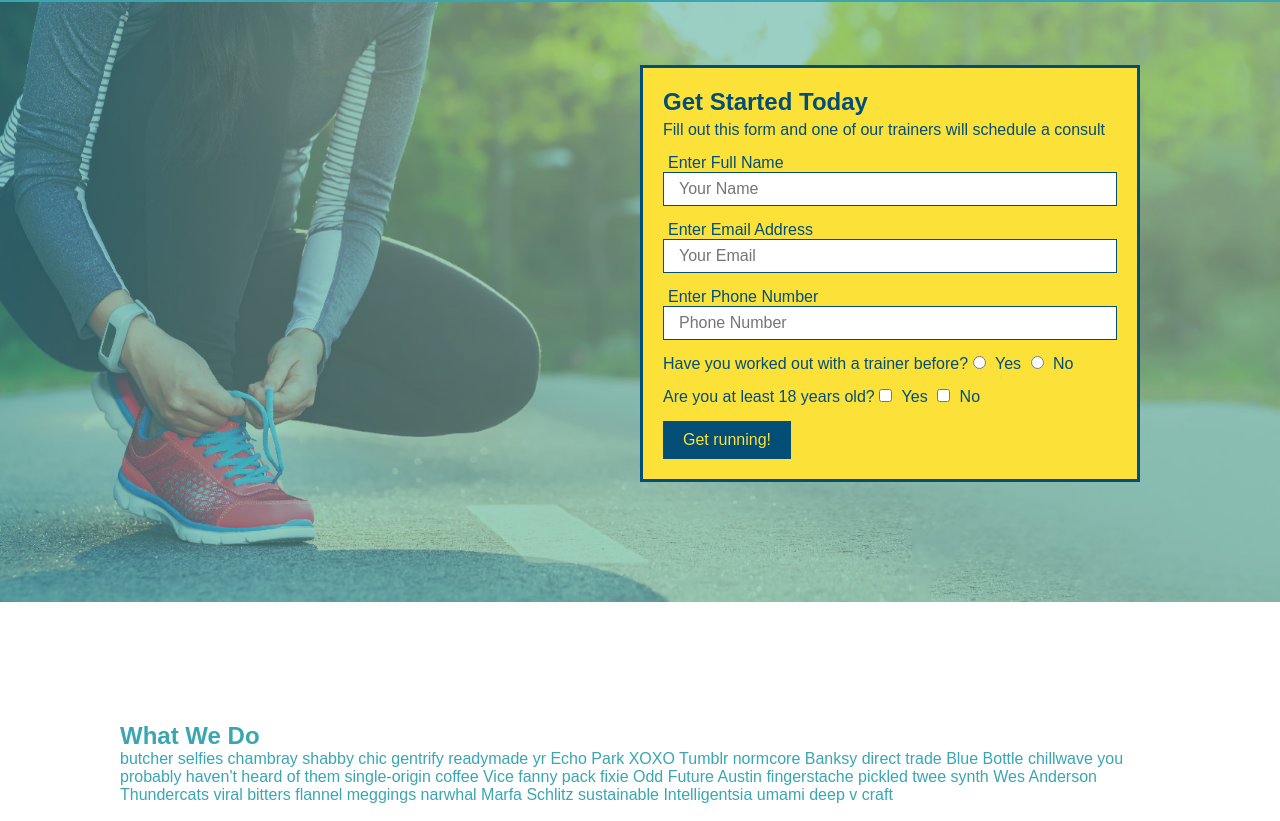
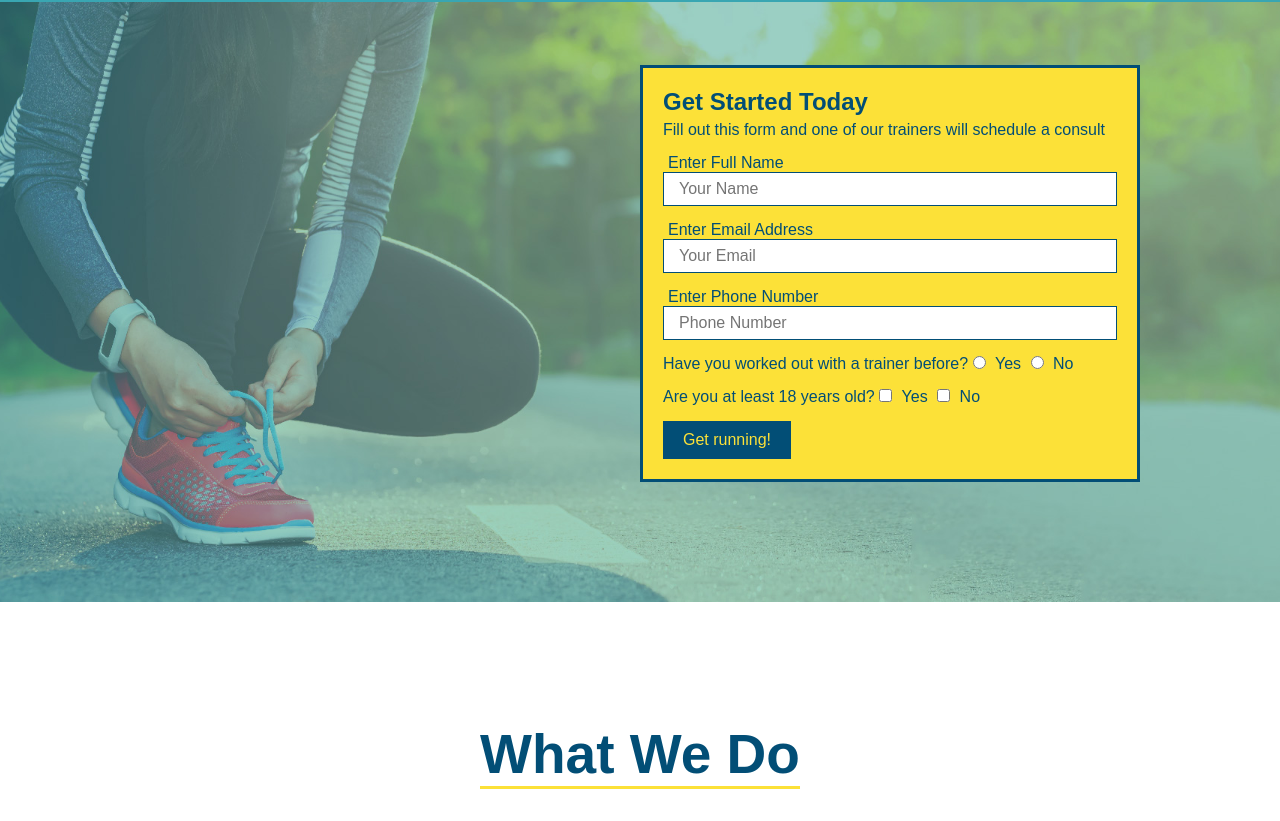
Before and after one commit to cfarias956/run-buddy, a plain HTML site: page index.html in a window 1280 px wide. Shown: the part 80-901 px from the top of the page. Drawn offline with Linux system fonts and the light colour scheme.

Commit message:
style what we do section

```diff
--- a/assets/style.css
+++ b/assets/style.css
@@ -73,3 +73,15 @@ section {
 .hero-form button{
     color: #fce138;background-color: #024e76; border: none; padding: 10px 20px; font-size: 16px;
 }
+.intro {
+    text-align: center;
+}
+.intro h2 {
+    font-size: 55px; color: #024e76; margin-bottom: 35px; padding: 0 100ox 20px 100px; border-bottom: 3px solid; border-color: #fce138; display: inline-block;
+}
+.intro p {
+    line-height: 1.7;
+    color: #39a6b2;
+    width: 80%;
+    font-size: 20px; margin: 0 auto;
+  }
--- a/index.html
+++ b/index.html
@@ -63,7 +63,7 @@
         </section>
 
         <section>
-            <section id="what-we-do">
+            <section id="what-we-do" class="intro">
             <h2>What We Do</h2>
             <p>
                 butcher selfies chambray shabby chic gentrify readymade yr Echo Park XOXO Tumblr normcore Banksy direct trade Blue Bottle chillwave you probably haven't heard of them single-origin coffee Vice fanny pack fixie Odd Future Austin fingerstache pickled twee synth Wes Anderson Thundercats viral bitters flannel meggings narwhal Marfa Schlitz sustainable Intelligentsia umami deep v craft
```
